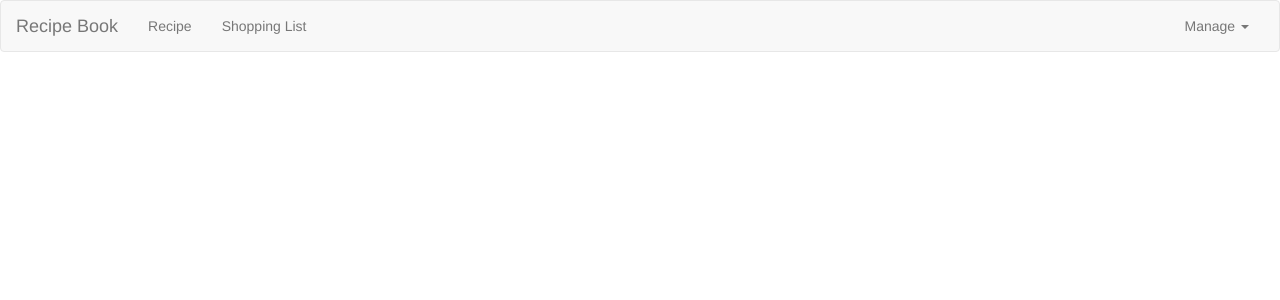
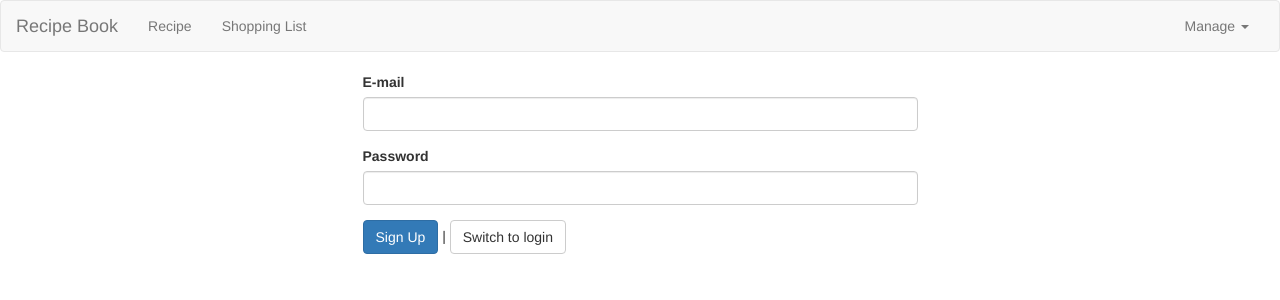
Before and after one commit to ravi2611gupta/170---Recipe-book, an Angular app: page /auth in a window 1280 px wide. Before the commit this address led to /. Shown: the top 300 px of the page. Built offline with nearby package versions, Linux system fonts and the light colour scheme.

Commit message:
375 videos done

```diff
--- a/src/app/app-routing.module.ts
+++ b/src/app/app-routing.module.ts
@@ -6,6 +6,7 @@
 import { RecipeStartComponent } from './recipes/recipe-start/recipe-start.component';
 import { RecipeEditComponent } from './recipes/recipe-edit/recipe-edit.component';
 import { RecipesResolverService } from './recipes/recipes-resolver.service';
+import { AuthComponent } from './auth/auth-component';
 
 const appRoute: Routes = [
   { path: '', redirectTo: '/recipes', pathMatch: 'full' },
@@ -28,6 +29,7 @@
     ],
   },
   { path: 'shopping-list', component: ShoppingListComponent },
+  { path: 'auth', component: AuthComponent },
 ];
 
 @NgModule({
--- a/src/app/app.module.ts
+++ b/src/app/app.module.ts
@@ -17,6 +17,7 @@
 import { RecipeEditComponent } from './recipes/recipe-edit/recipe-edit.component';
 import { RecipeService } from './recipes/recipe.service';
 import { HttpClientModule } from '@angular/common/http';
+import { AuthComponent } from './auth/auth-component';
 
 @NgModule({
   declarations: [
@@ -31,6 +32,7 @@
     DropdownDirective,
     RecipeStartComponent,
     RecipeEditComponent,
+    AuthComponent
   ],
   imports: [BrowserModule, FormsModule, AppRoutingModule, ReactiveFormsModule, HttpClientModule],
   providers: [ShoppingListService, RecipeService],
--- /dev/null
+++ b/src/app/auth/auth-component.html
@@ -0,0 +1,25 @@
+<div class="row">
+  <div class="col-xs-12 col-md-6 col-md-offset-3">
+    <form>
+      <div class="form-group">
+        <label for="email">E-mail</label>
+        <input type="email" id="email" class="form-control" />
+      </div>
+
+      <div class="form-group">
+        <label for="password">Password</label>
+        <input
+          type="password"
+          name="password"
+          id="password"
+          class="form-control"
+        />
+      </div>
+
+      <div>
+        <button class="btn btn-primary">Sign Up</button> |
+        <button class="btn btn-default">Switch to login</button>
+      </div>
+    </form>
+  </div>
+</div>
```
Also changed, not shown: src/app/auth/auth-component.ts (added, +7 -0 lines).
